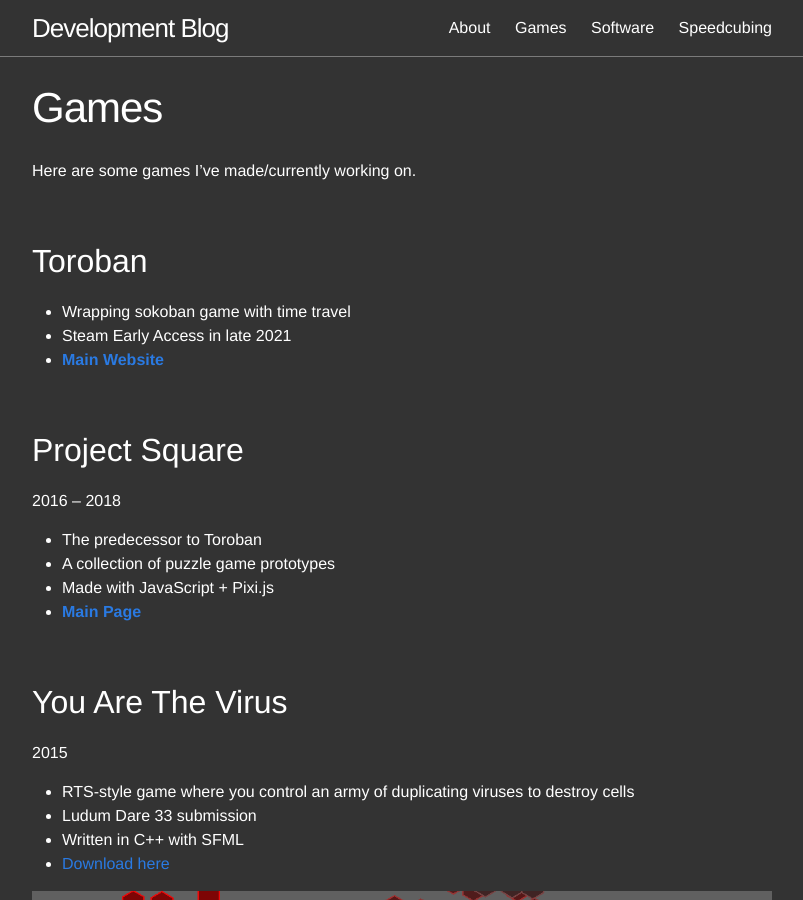
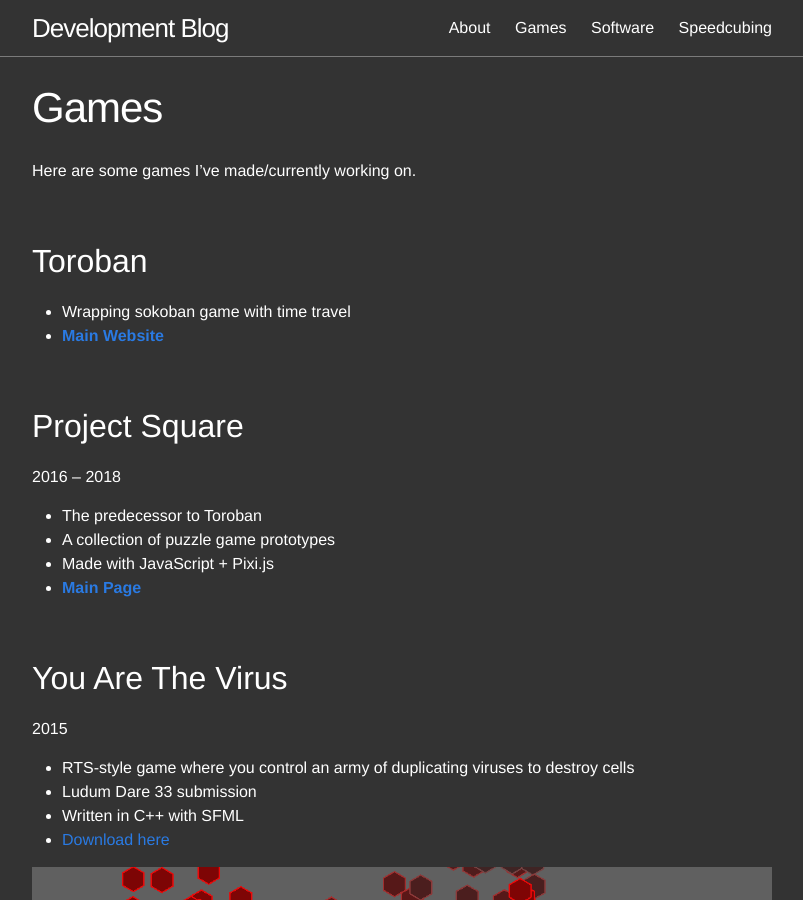
Before and after one commit to ayebear/ayebear-website, a Jekyll site: the page built from games.md, in a window 1280 px wide and 900 px high. Shown: the whole window, without its empty margins (238-1041 px from the left). Built offline with Jekyll 4.4.1, drawn with Linux system fonts in a browser that asks for light colours.

Commit message:
Toroban date

```diff
--- a/games.md
+++ b/games.md
@@ -11,7 +11,6 @@
 ## Toroban
 
 -   Wrapping sokoban game with time travel
--   Steam Early Access in late 2021
 -   **[Main Website](https://toroban.com/)**
 
 <br>
```
